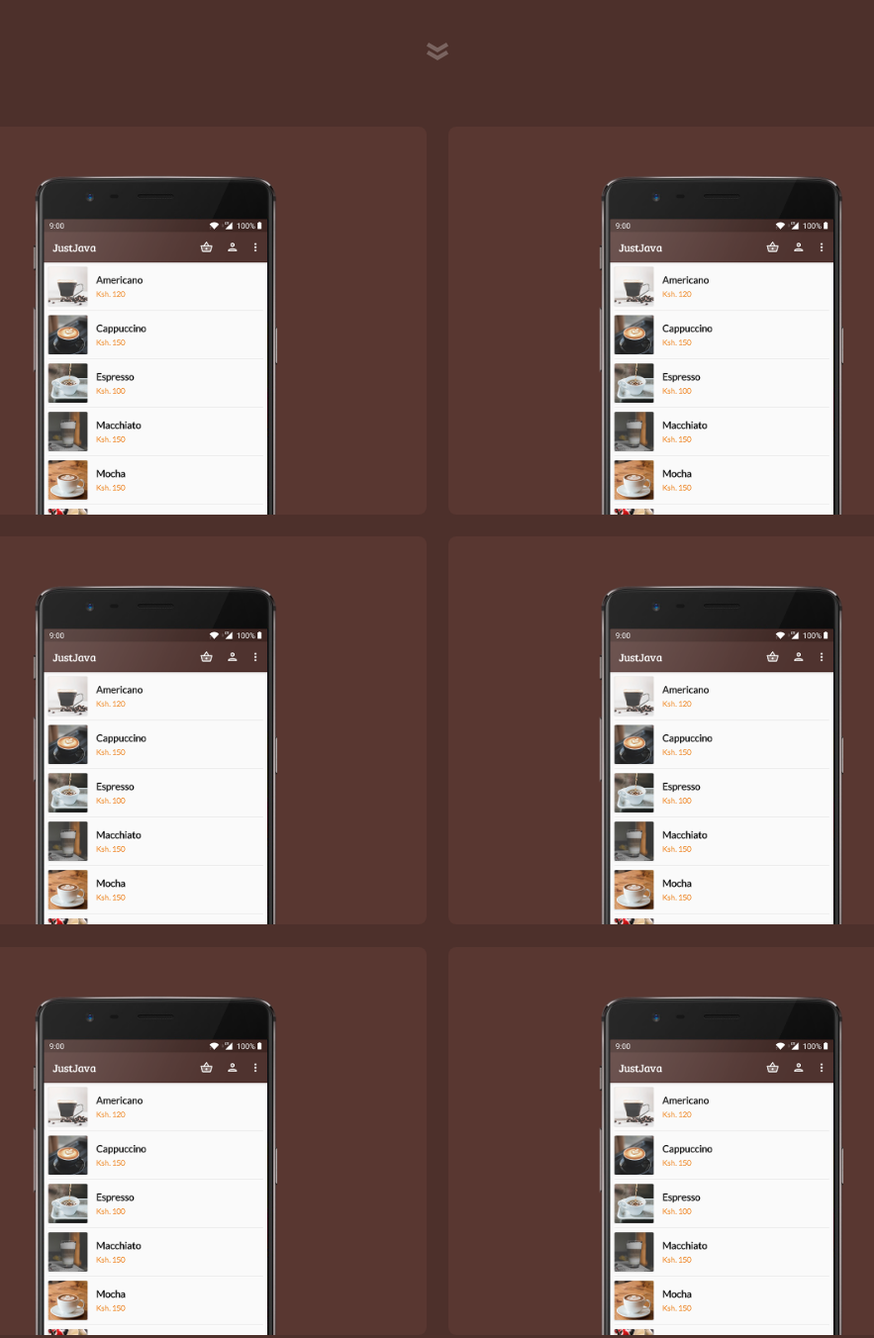
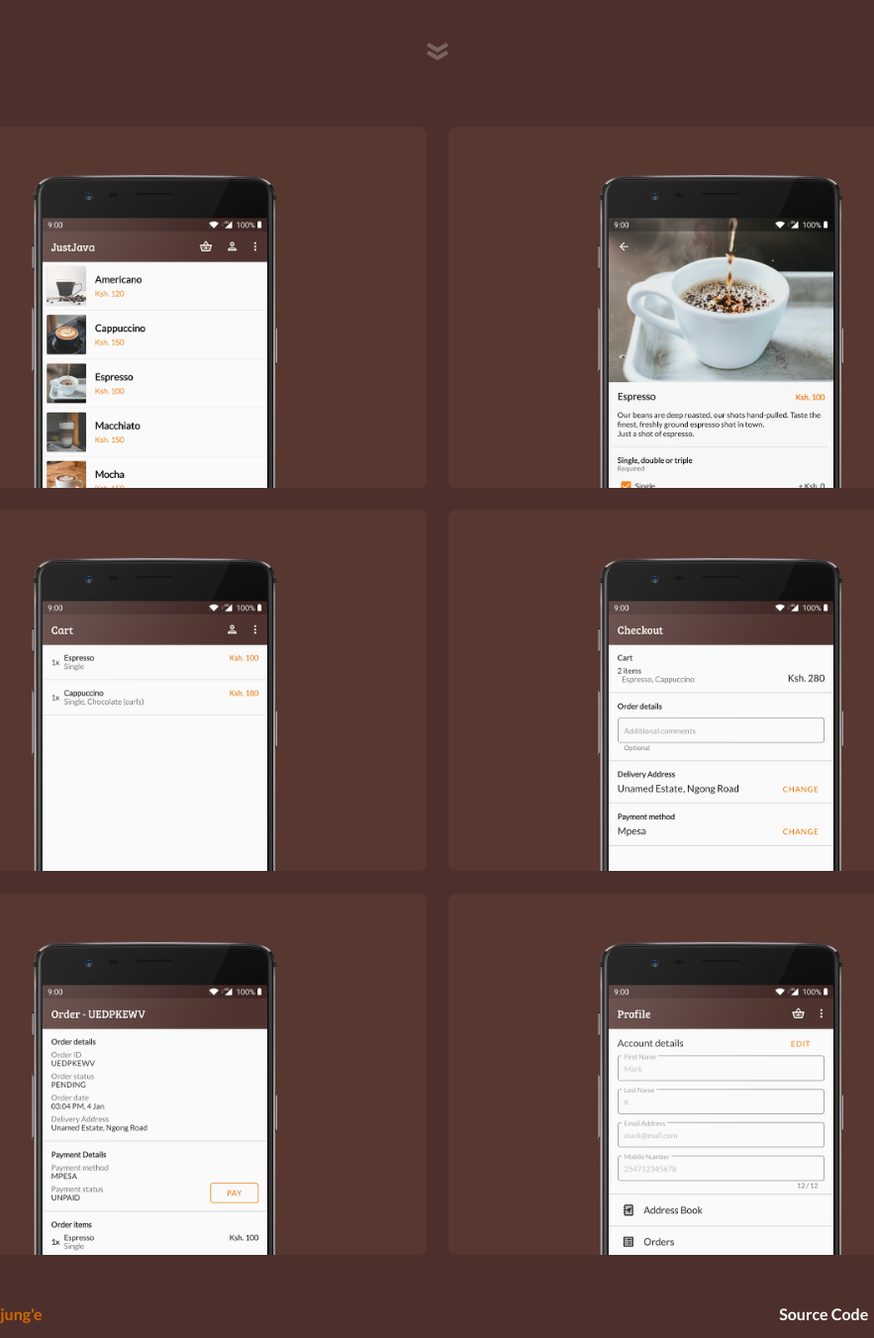
Before and after one commit to MarkNjunge/www-justjava-store, a website built with webpack: page src/index.html in a window 1280 px wide. Shown: the part 720-2072 px from the top of the page at 99% size, without its empty margins (198-1081 px from the left). Built offline with nearby package versions, Linux system fonts and the light colour scheme.

Commit message:
Update screenshot images

```diff
--- a/src/index.html
+++ b/src/index.html
@@ -11,14 +11,14 @@
     <meta name="twitter:card" content="summary" />
     <meta name="twitter:title" content="JustJava" />
     <meta name="twitter:description" content="A mock food ordering and delivery application for a coffee shop." />
-    <meta name="twitter:image" content="./assets/SEO.webp" />
+    <meta name="twitter:image" content="https://justjava.store/assets/SEO.webp" />
     <!-- OG SEO TAGS -->
     <meta property="og:title" content="JustJava" />
     <meta property="og:url" content="https://justjava.store" />
     <meta property="og:type" content="website" />
     <meta data-n-head="true" property="og:description"
       content="A mock food ordering and delivery application for a coffee shop." />
-    <meta property="og:image" content="./assets/SEO.webp" />
+    <meta property="og:image" content="https://justjava.store/assets/SEO.webp" />
   </head>
   <body id="index">
     <!-- ICONS -->
@@ -69,22 +69,22 @@
     <section id="screenshots" class="container mx-auto max-w-6xl mt-6 md:mt-12 pr-4 pl-4">
       <div class="screenshots">
         <div class="flex flex-col items-center rounded-lg screenshot-card">
-          <img src="./assets/just-java-screenshot-cropped.png" alt="" srcset="" class="pt-4 md:pt-12 pr-4 pl-4">
+          <img src="./assets/justjava-product-list.png" alt="" srcset="" class="pt-4 md:pt-12 pr-4 pl-4">
         </div>
         <div class="flex flex-col items-center rounded-lg screenshot-card">
-          <img src="./assets/just-java-screenshot-cropped.png" alt="" srcset="" class="pt-4 md:pt-12 pr-4 pl-4">
+          <img src="./assets/justjava-product-detail.png" alt="" srcset="" class="pt-4 md:pt-12 pr-4 pl-4">
         </div>
         <div class="flex flex-col items-center rounded-lg screenshot-card">
-          <img src="./assets/just-java-screenshot-cropped.png" alt="" srcset="" class="pt-4 md:pt-12 pr-4 pl-4">
+          <img src="./assets/justjava-cart.png" alt="" srcset="" class="pt-4 md:pt-12 pr-4 pl-4">
         </div>
         <div class="flex flex-col items-center rounded-lg screenshot-card">
-          <img src="./assets/just-java-screenshot-cropped.png" alt="" srcset="" class="pt-4 md:pt-12 pr-4 pl-4">
+          <img src="./assets/justjava-checkout.png" alt="" srcset="" class="pt-4 md:pt-12 pr-4 pl-4">
         </div>
         <div class="flex flex-col items-center rounded-lg screenshot-card">
-          <img src="./assets/just-java-screenshot-cropped.png" alt="" srcset="" class="pt-4 md:pt-12 pr-4 pl-4">
+          <img src="./assets/justjava-order.png" alt="" srcset="" class="pt-4 md:pt-12 pr-4 pl-4">
         </div>
         <div class="flex flex-col items-center rounded-lg screenshot-card">
-          <img src="./assets/just-java-screenshot-cropped.png" alt="" srcset="" class="pt-4 md:pt-12 pr-4 pl-4">
+          <img src="./assets/justjava-profile.png" alt="" srcset="" class="pt-4 md:pt-12 pr-4 pl-4">
         </div>
       </div>
     </section>
```
Also changed, not shown: src/assets/just-java-screenshot-cropped.png (deleted), src/assets/justjava-cart.png (added), src/assets/justjava-checkout.png (added), src/assets/justjava-order.png (added), src/assets/justjava-product-detail.png (added), src/assets/justjava-product-list.png (added), src/assets/justjava-profile.png (added).
